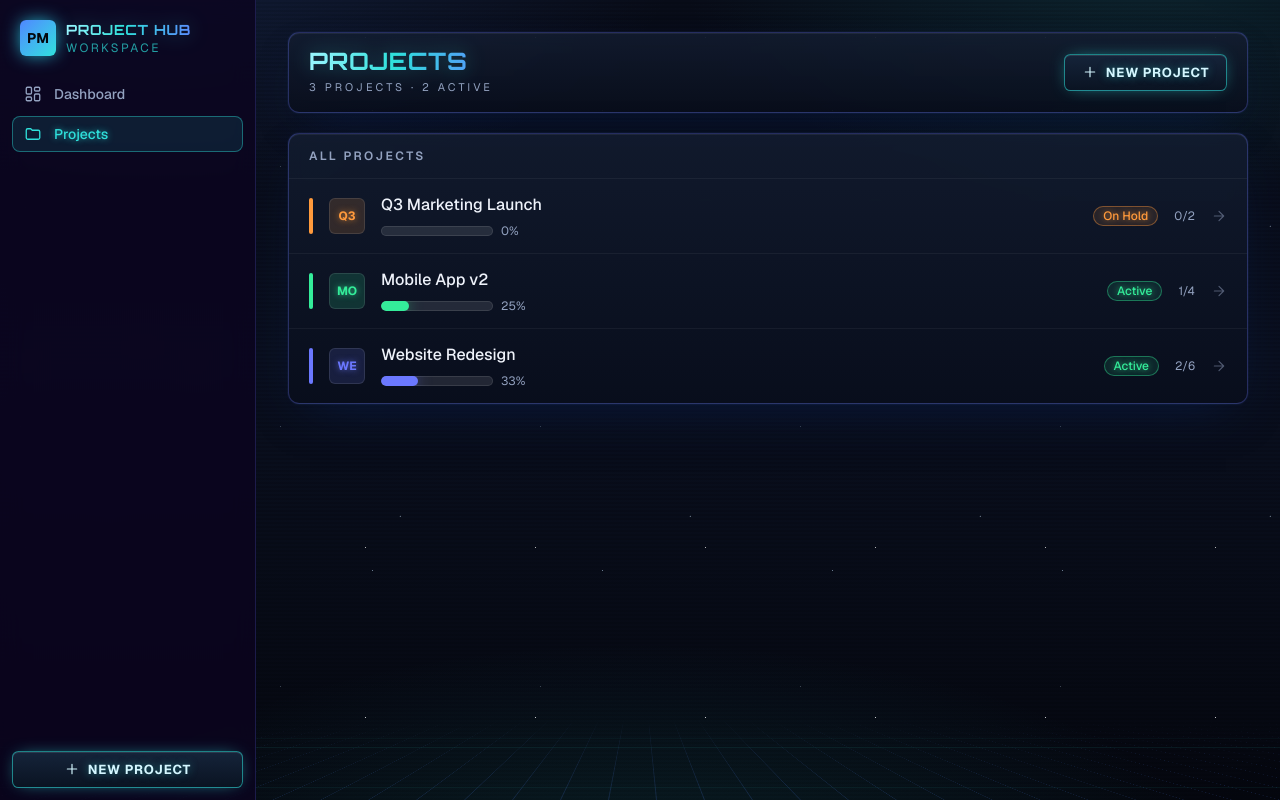
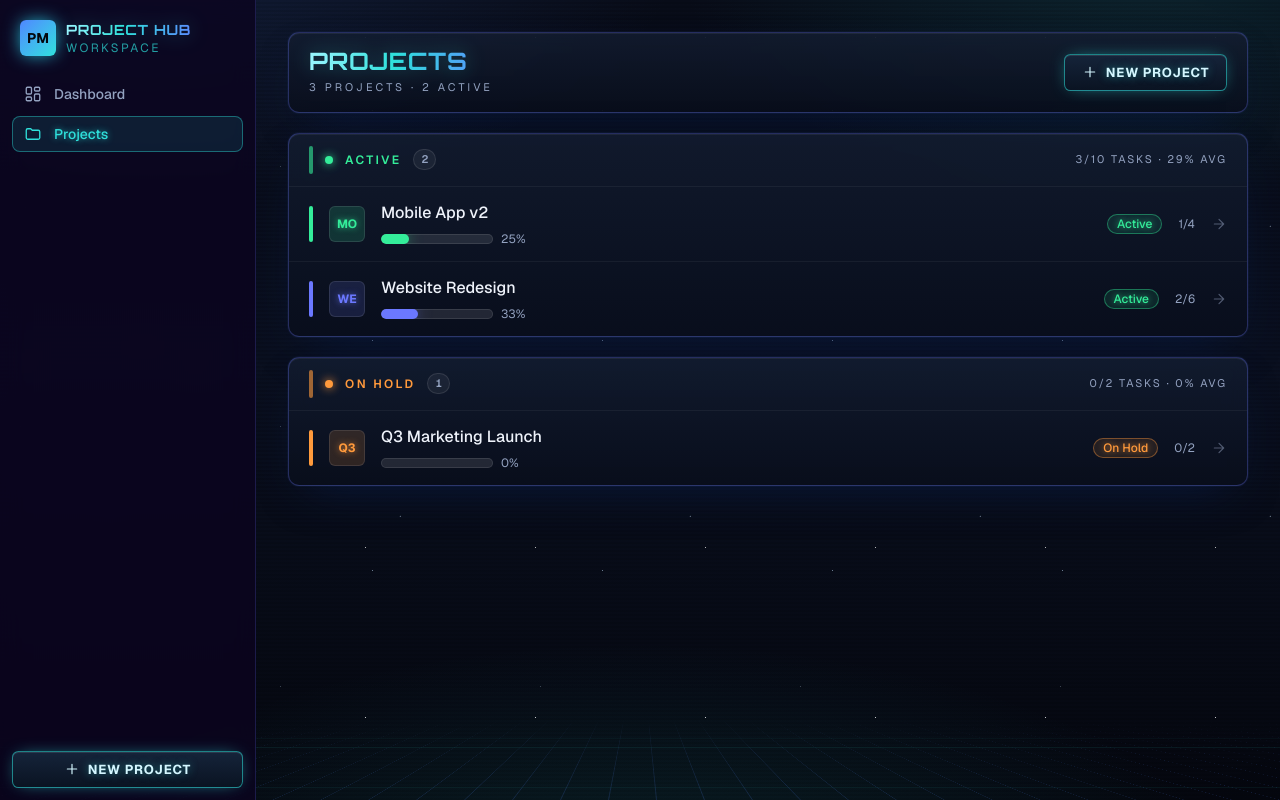
Before and after one commit to raf1914/project-management-app, a Next.js app in the folder pm-demo/: page /projects in a window 1280 px wide. Built offline with nearby package versions, Linux system fonts and the light colour scheme.

Commit message:
sorted list view done

```diff
--- a/pm-demo/app/projects/page.tsx
+++ b/pm-demo/app/projects/page.tsx
@@ -4,14 +4,45 @@ import { getProjects } from "@/lib/data";
 import { EmptyState } from "@/components/ui";
 import { ProjectRow } from "@/components/project-row";
 import { PlusIcon } from "@/components/icons";
+import { PROJECT_STATUSES, PROJECT_STATUS_META } from "@/lib/ui";
+import type { ProjectStatus, ProjectWithStats } from "@/lib/types";
 
 export const metadata: Metadata = { title: "Projects" };
 
 export const dynamic = "force-dynamic";
 
+/** Per-status accent classes for the group headers (dot, rail, text). */
+const GROUP_ACCENT: Record<
+  ProjectStatus,
+  { dot: string; text: string; rail: string }
+> = {
+  active: {
+    dot: "bg-neon-green text-neon-green",
+    text: "text-neon-green",
+    rail: "bg-neon-green/60",
+  },
+  "on-hold": {
+    dot: "bg-neon-orange text-neon-orange",
+    text: "text-neon-orange",
+    rail: "bg-neon-orange/60",
+  },
+  completed: {
+    dot: "bg-neon-purple text-neon-purple",
+    text: "text-neon-purple",
+    rail: "bg-neon-purple/60",
+  },
+};
+
 export default async function ProjectsPage() {
   const projects = await getProjects();
   const activeCount = projects.filter((p) => p.status === "active").length;
+
+  // Group projects by status, preserving the canonical status order and the
+  // createdAt sort already applied by getProjects().
+  const groups = PROJECT_STATUSES.map((status) => ({
+    status,
+    items: projects.filter((p) => p.status === status),
+  })).filter((g) => g.items.length > 0);
 
   return (
     <div className="space-y-5">
@@ -32,14 +63,8 @@ export default async function ProjectsPage() {
         </Link>
       </header>
 
-      {/* Mission list */}
-      <section className="panel p-0">
-        <h2 className="border-b border-white/5 px-5 py-3.5 text-xs font-semibold uppercase tracking-[0.2em] text-ink-muted">
-          All Projects
-        </h2>
-
       {projects.length === 0 ? (
-          <div className="p-6">
+        <section className="panel p-6">
           <EmptyState
             title="No projects yet"
             description="Create your first project to start tracking tasks."
@@ -50,17 +75,67 @@ export default async function ProjectsPage() {
               </Link>
             }
           />
+        </section>
+      ) : (
+        <div className="space-y-5">
+          {groups.map((group) => (
+            <StatusGroup
+              key={group.status}
+              status={group.status}
+              items={group.items}
+            />
+          ))}
         </div>
-        ) : (
+      )}
+    </div>
+  );
+}
+
+function StatusGroup({
+  status,
+  items,
+}: {
+  status: ProjectStatus;
+  items: ProjectWithStats[];
+}) {
+  const accent = GROUP_ACCENT[status];
+  const meta = PROJECT_STATUS_META[status];
+
+  // Aggregate roll-ups for the group, shown in the header.
+  const taskTotal = items.reduce((sum, p) => sum + p.taskCount, 0);
+  const doneTotal = items.reduce((sum, p) => sum + p.doneCount, 0);
+  const avgProgress = Math.round(
+    items.reduce((sum, p) => sum + p.progress, 0) / items.length,
+  );
+
+  return (
+    <section className="panel overflow-hidden p-0">
+      <header className="flex items-center gap-3 border-b border-white/5 px-5 py-3">
+        <span className={`h-7 w-1 rounded-full ${accent.rail}`} aria-hidden />
+        <span
+          className={`h-2 w-2 rounded-full shadow-[0_0_10px_currentColor] ${accent.dot}`}
+          aria-hidden
+        />
+        <h2
+          className={`text-xs font-semibold uppercase tracking-[0.2em] ${accent.text}`}
+        >
+          {meta.label}
+        </h2>
+        <span className="rounded-full bg-white/5 px-2 py-0.5 text-[11px] font-semibold tabular-nums text-ink-muted ring-1 ring-inset ring-white/10">
+          {items.length}
+        </span>
+        <span className="ml-auto hidden text-[11px] uppercase tracking-[0.18em] text-ink-muted sm:block">
+          {doneTotal}/{taskTotal} tasks · {avgProgress}% avg
+        </span>
+      </header>
+
       <ul className="divide-y divide-white/5">
-            {projects.map((project) => (
+        {items.map((project) => (
           <li key={project.id}>
             <ProjectRow project={project} />
           </li>
         ))}
       </ul>
-        )}
     </section>
-    </div>
   );
 }
```
Lines whose indentation alone changed are shown as unchanged.
